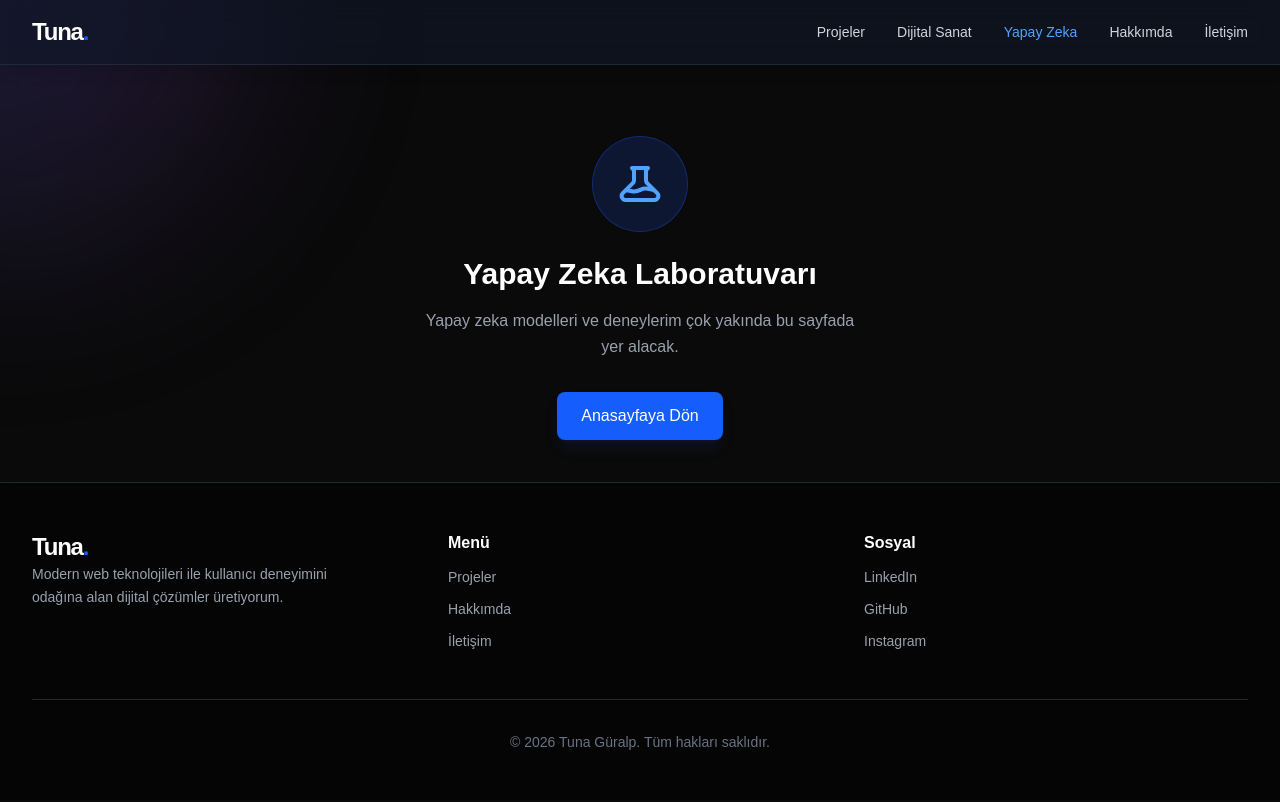
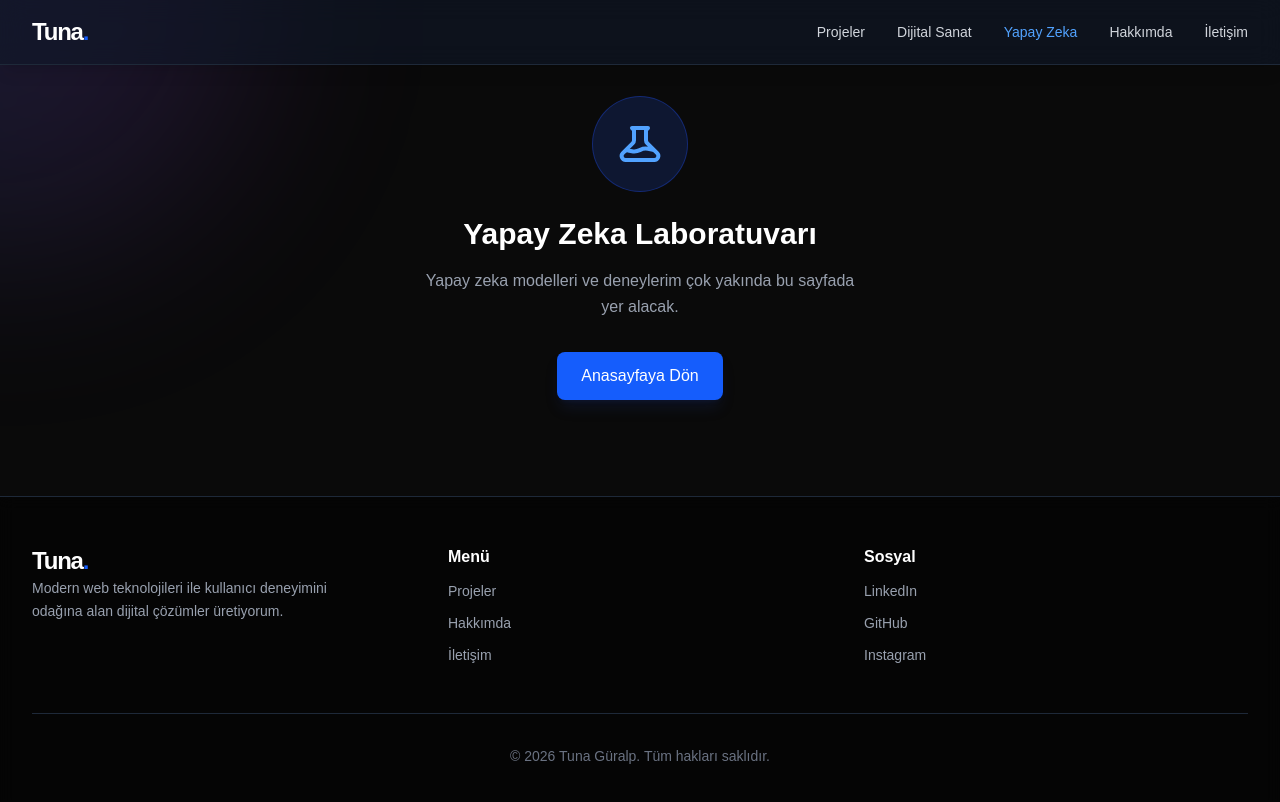
Before and after one commit to TunaStark/tuna-portfolio, a Next.js app: page /ai in a window 1280 px wide. Shown: the top 802 px of the page. Built offline with nearby package versions, Linux system fonts and the light colour scheme.

Commit message:
Edited coming soon component

```diff
--- a/src/components/ComingSoon.tsx
+++ b/src/components/ComingSoon.tsx
@@ -8,7 +8,7 @@ interface ComingSoonProps {
 
 const ComingSoon: React.FC<ComingSoonProps> = ({ title, description }) => {
   return (
-    <div className="min-h-[60vh] flex flex-col items-center justify-center text-center px-4 pt-24">
+    <div className="min-h-[60vh] flex flex-col items-center justify-center text-center px-4 pt-24 pb-24">
 
       <div className="w-24 h-24 bg-blue-900/30 rounded-full flex items-center justify-center mb-6 border border-blue-800/50">
         <svg className="w-12 h-12 text-blue-400" fill="none" stroke="currentColor" viewBox="0 0 24 24">
```
